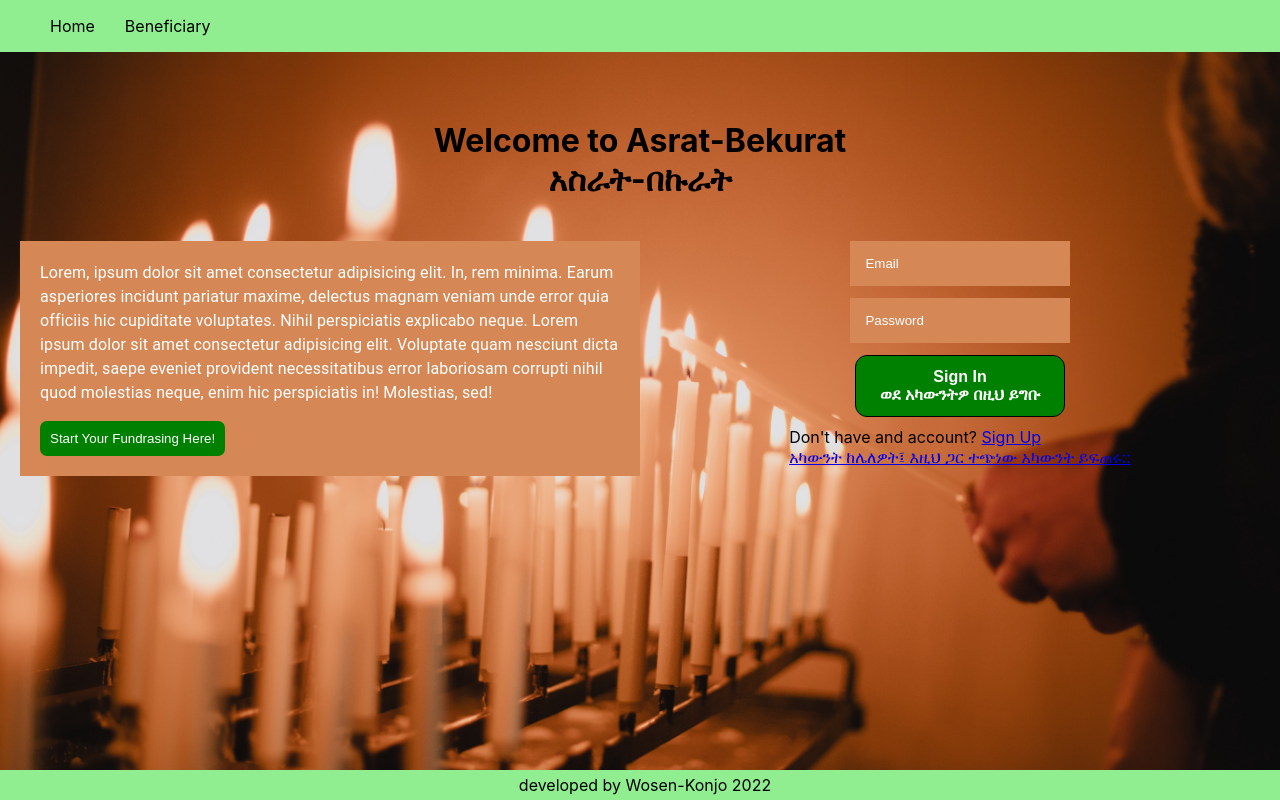
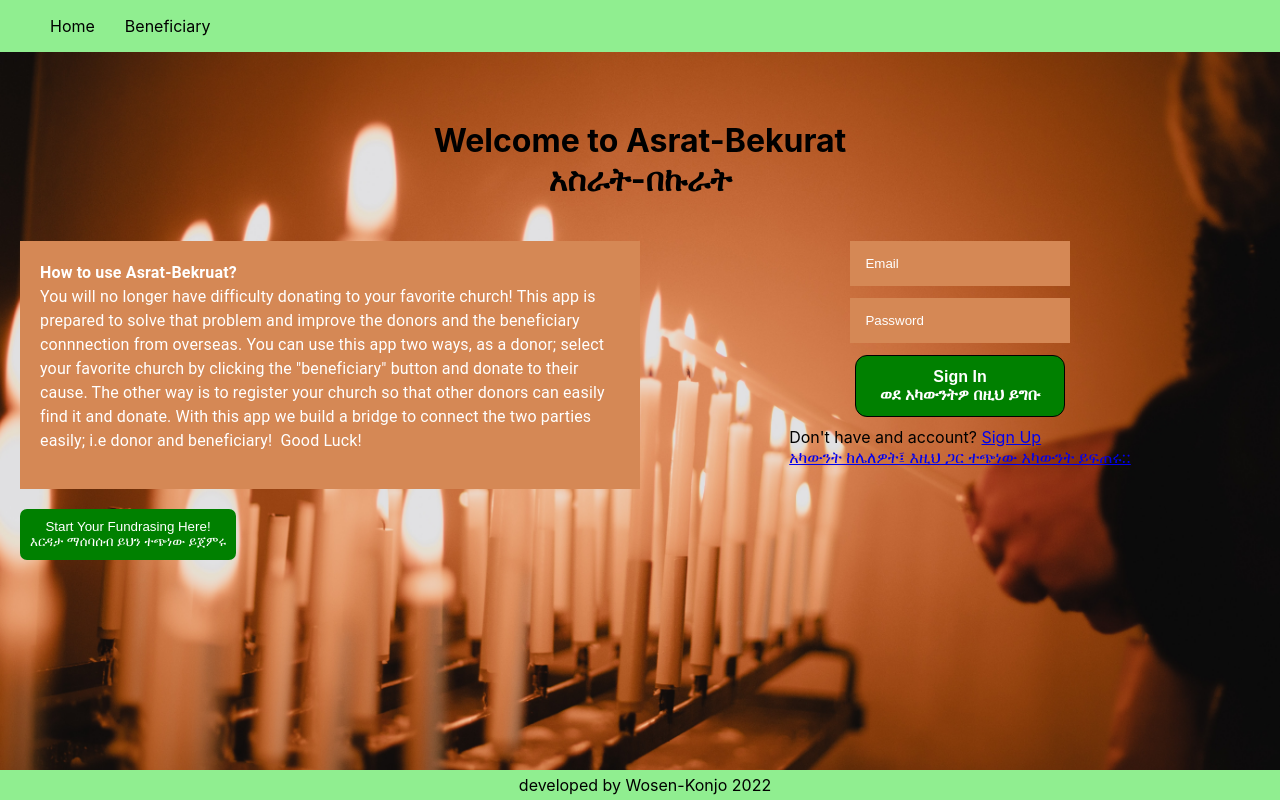
Before and after one commit to Wosen100/Bekurat, a React (Create React App) app: page / in a window 1280 px wide. Built offline with nearby package versions, Linux system fonts and the light colour scheme.

Commit message:
refactor (landingpage) : text content changes and style changes

```diff
--- a/src/pages/LandingPage.tsx
+++ b/src/pages/LandingPage.tsx
@@ -20,6 +20,8 @@ const FundButton = styles.button`
   border-radius: 7px;
   cursor: pointer;
   border: none;
+  margin-left:20px;
+  margin-top:20px;
 `;
 
 const DescriptionDiv = styles.div`
@@ -56,17 +58,16 @@ export default function LandingPage() {
           </Grid>
           <Grid item xs={6} sm={6}>
             <DescriptionDiv>
+              <Typography sx={{fontWeight:'bold'}}> How to use Asrat-Bekruat?</Typography>
               <Typography sx={{ pb: 2 }}>
-                Lorem, ipsum dolor sit amet consectetur adipisicing elit. In, rem minima. Earum asperiores incidunt
-                pariatur maxime, delectus magnam veniam unde error quia officiis hic cupiditate voluptates. Nihil
-                perspiciatis explicabo neque. Lorem ipsum dolor sit amet consectetur adipisicing elit. Voluptate quam
-                nesciunt dicta impedit, saepe eveniet provident necessitatibus error laboriosam corrupti nihil quod
-                molestias neque, enim hic perspiciatis in! Molestias, sed!
+                You will no longer have difficulty donating to your favorite church! This app is prepared to solve that problem and improve the donors and the beneficiary
+                connnection from overseas. You can use this app two ways, as a donor; select your favorite church by clicking the "beneficiary" button and donate to their cause.  The other way is to register your church so that other donors can easily find it and donate.
+                With this app we build a bridge to connect the two parties easily; i.e donor and beneficiary!  Good Luck!
               </Typography>
-              <NavLink to='/beneficiaries' style={{ textDecoration: 'none', cursor: 'pointer' }}>
-                <FundButton>Start Your Fundrasing Here!</FundButton>{' '}
+            </DescriptionDiv>
+            <NavLink to='/beneficiaries' style={{ textDecoration: 'none', cursor: 'pointer' }}>
+                <FundButton>Start Your Fundrasing Here! <br /> እርዳታ ማሰባሰብ ይህን ተጭነው ይጀምሩ </FundButton>{' '}
               </NavLink>
-            </DescriptionDiv>
           </Grid>
           <Grid item xs={6} sm={6}>
             <Grid container justifyContent={'center'} flexDirection='column' alignItems={'center'}>
```
